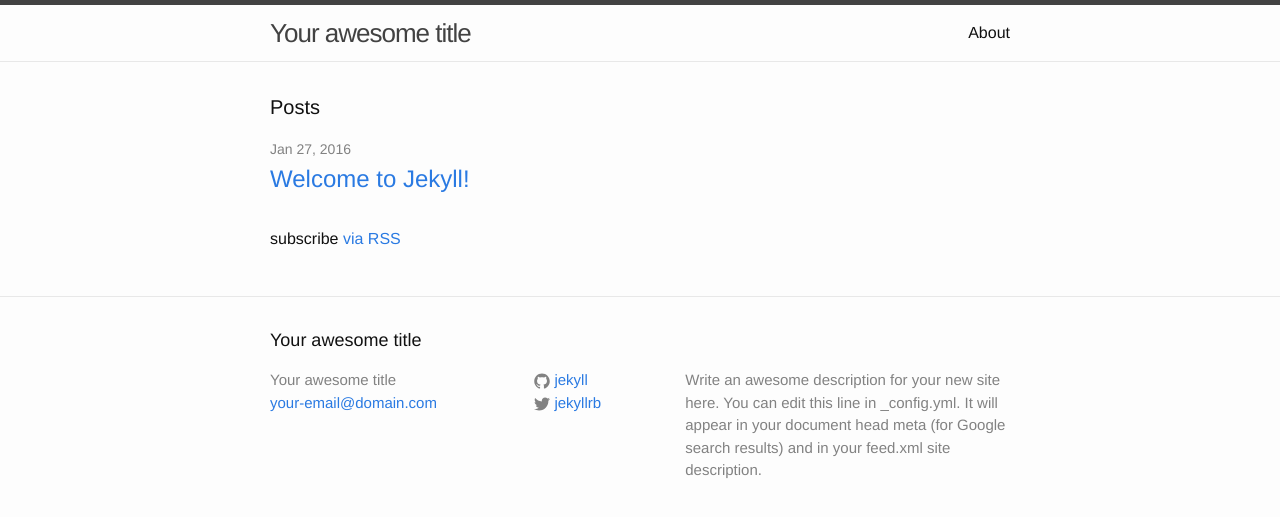
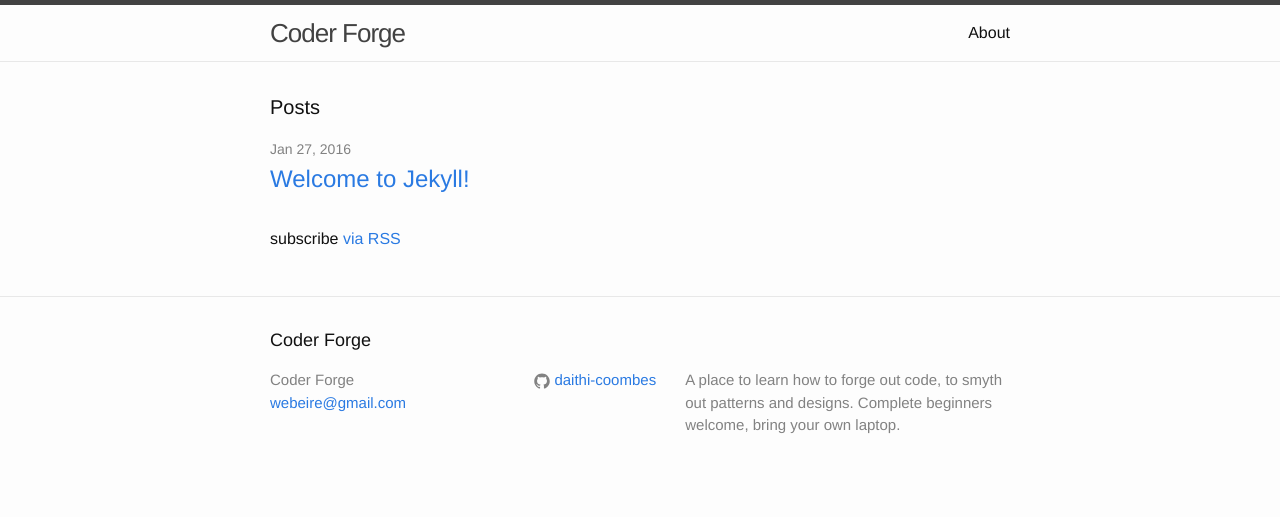
Before and after one commit to daithi-coombes/coder-forge, a Jekyll site: the page built from index.html, in a window 1280 px wide. Shown: the top 517 px of the page. Built offline with Jekyll 4.4.1, drawn with Linux system fonts in a browser that asks for light colours.

Commit message:
update vals

```diff
--- a/_config.yml
+++ b/_config.yml
@@ -1,14 +1,12 @@
 # Site settings
-title: Your awesome title
-email: your-email@domain.com
-description: > # this means to ignore newlines until "baseurl:"
-  Write an awesome description for your new site here. You can edit this
-  line in _config.yml. It will appear in your document head meta (for
-  Google search results) and in your feed.xml site description.
-baseurl: "" # the subpath of your site, e.g. /blog/
-url: "http://yourdomain.com" # the base hostname & protocol for your site
-twitter_username: jekyllrb
-github_username:  jekyll
+title: Coder Forge
+email: webeire@gmail.com
+description: > #
+  A place to learn how to forge out code, to smyth out patterns and designs.
+  Complete beginners welcome, bring your own laptop.
+baseurl: ""
+url: "http://daithi-coombes.github.io/coder-forge" # the base hostname & protocol for your site
+github_username:  daithi-coombes
 
 # Build settings
 markdown: kramdown
```
